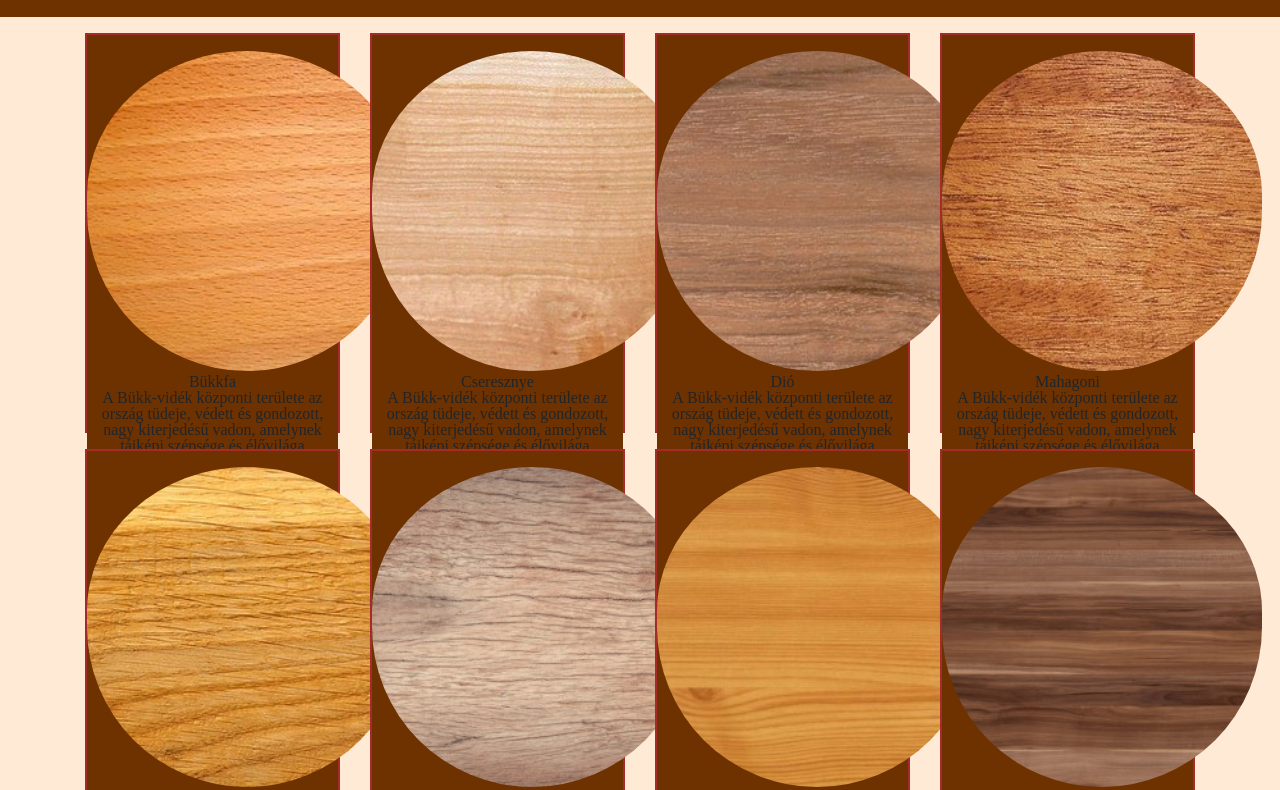
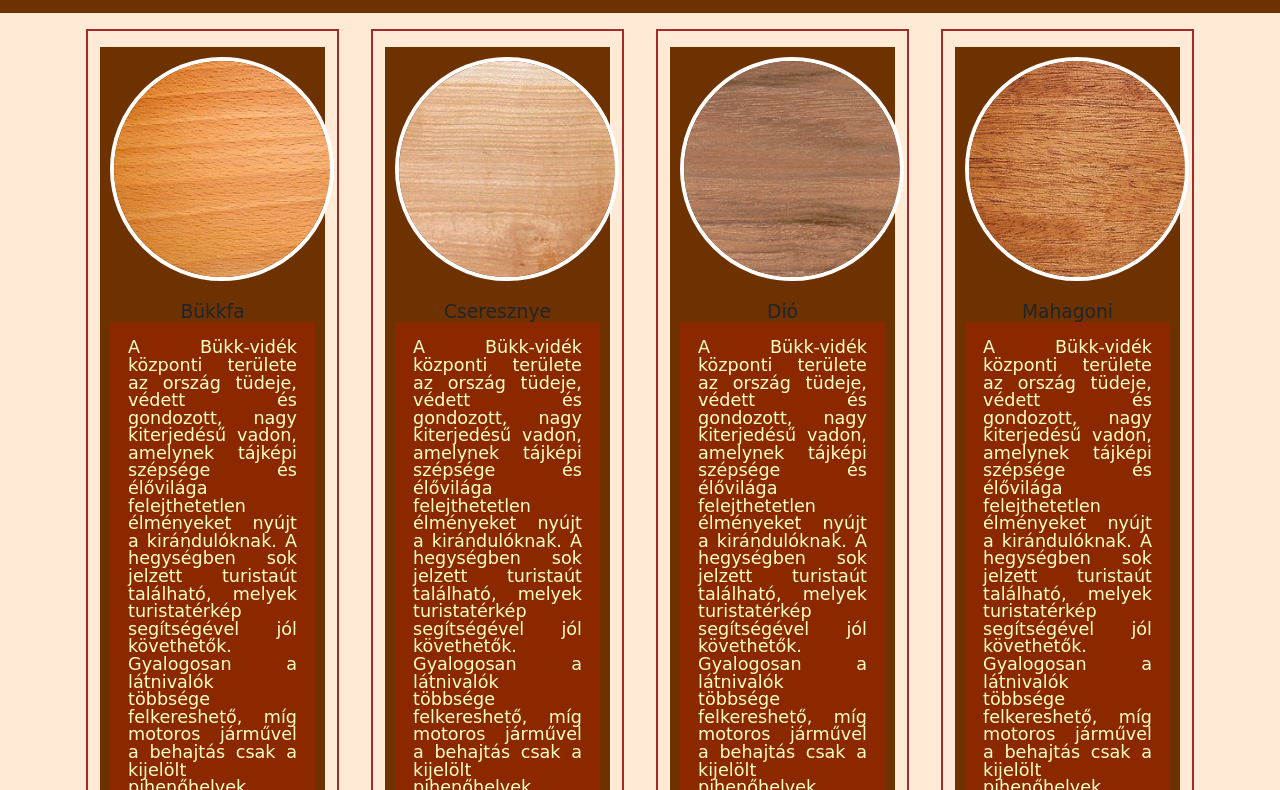
Before and after one commit to fokizoli/barkacsaruhaz, a plain HTML site: page faanyagok.html in a window 1280 px wide. Shown: the part 171-961 px from the top of the page. Drawn offline with nearby package versions, Linux system fonts and the light colour scheme.

Commit message:
Stíluslap 0206v1349 faanyagok rész

```diff
--- a/CSS/stiluslap.css
+++ b/CSS/stiluslap.css
@@ -143,26 +143,45 @@ main img {
 
 /* ================= Faanyag ================= */
 
+.tarto{
+    padding: 1em;
+    text-align: center;
+}
+
 .fakeret{
-    height: 400px;
+    height: 100%;
     border: 2px solid brown;
     text-align: center;
-    margin-top: 1em;
-
+    margin: auto;
+    margin-bottom: 1em;
 }
 
 figure{
+    width: 90%;
+    margin: auto;
+    margin-top: 1em;
+    margin-bottom: 1em;
     background-color: rgba(110 50 0);
-}
-.fakeret img{
-    width: 20em;
-    border-radius: 10em;
-    padding-top: 1em;
+    padding: 10px;
 }
 
-p{
+figcaption{
+    margin-top: 1em;
+    font-family: cursive;
+    font-size: 14pt;
+}
+
+.fakeret img{
+    width: 14em;
+    border-radius: 7em;
+    border: solid .3em white;
+}
+
+figcaption.leiras{
     text-align: justify;
-    background-color: rgba(110 50 0) ;
+    background-color: rgba(255,0,0,0.2);
     color: rgba(255 255 200);
     font-size: 1.1em;
+    padding: 1em;
+    margin: auto;
 }
```
